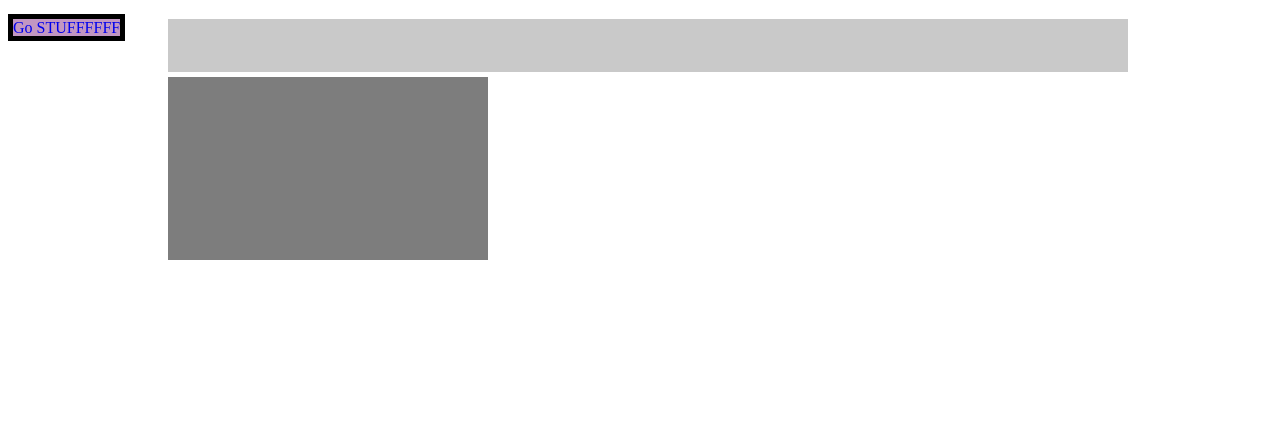
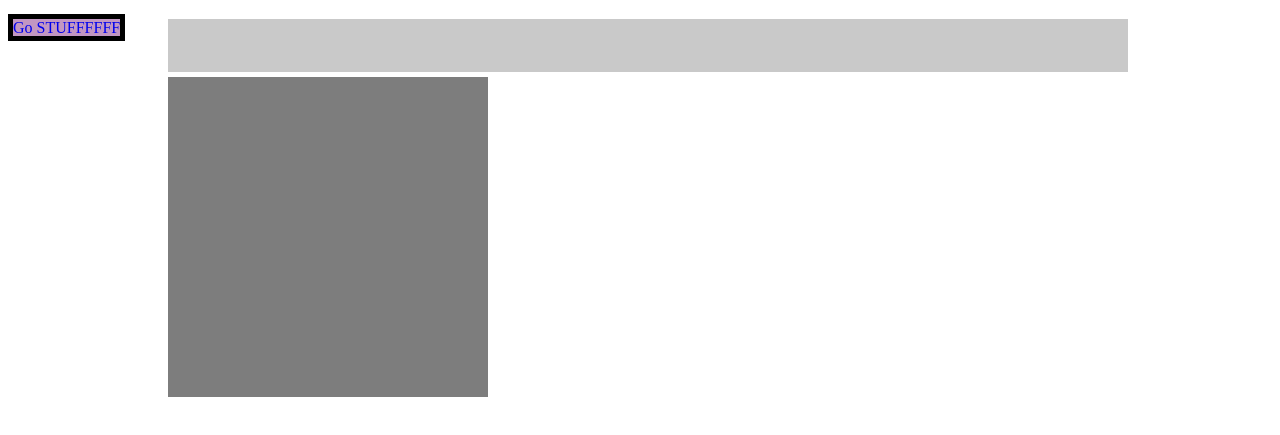
Before and after one commit to Samuel31415/Videogameproject, a plain HTML site: page index.html in a window 1280 px wide. Shown: the part 61-496 px from the top of the page. Drawn offline with Linux system fonts and the light colour scheme.

Commit message:
Update index.html

```diff
--- a/index.html
+++ b/index.html
@@ -49,7 +49,7 @@
             var hi = window.screenWidth;
             document.getElementById("top").style.width = window.outerWidth/4*3+"px";
             document.getElementById("top").style.marginLeft = window.outerWidth/8+"px";
-            document.getElementById("side").style.height = window.outerWidth/7+"px";
+            document.getElementById("side").style.height = window.outerWidth/4+"px";
             document.getElementById("side").style.width = window.outerWidth/4+"px";
             document.getElementById("side").style.marginTop = window.outerWidth/22+"px";
             document.getElementById("side").style.marginLeft = window.outerWidth/8+"px";
```
